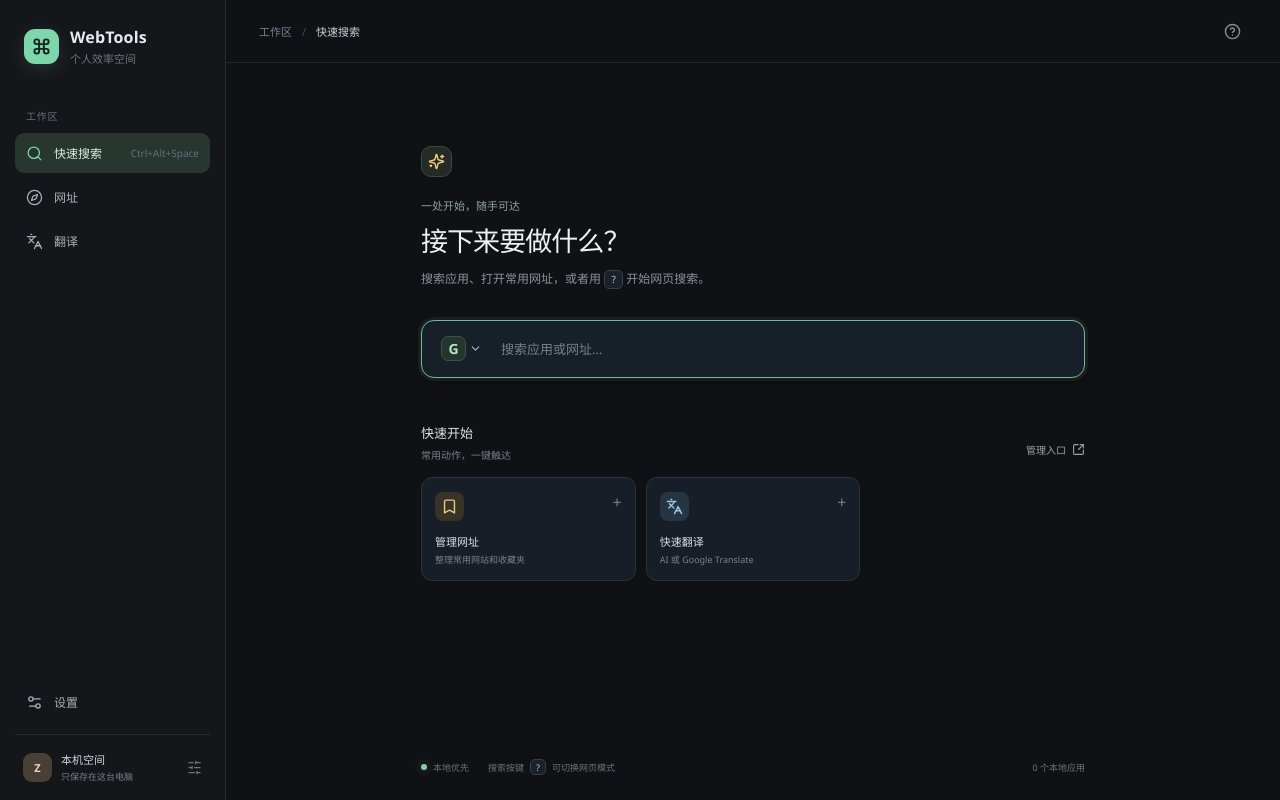
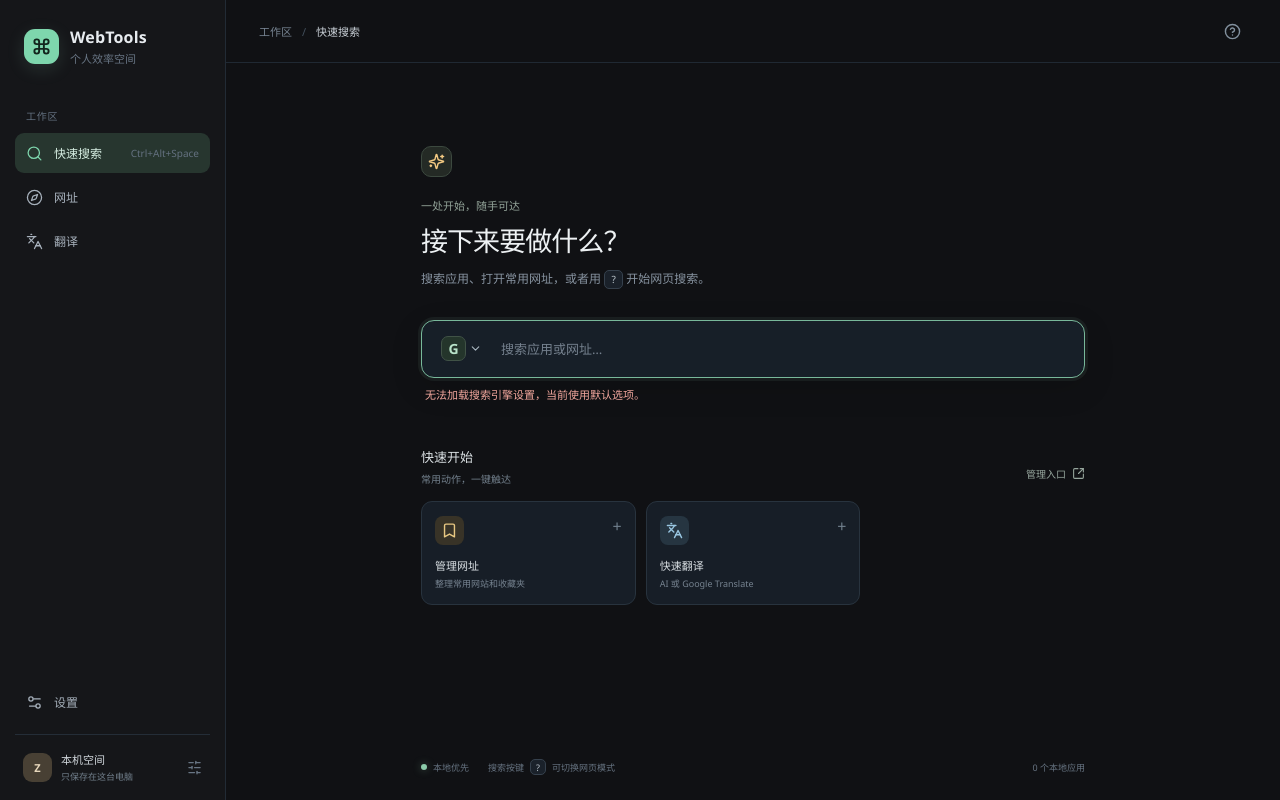
Before and after one commit to dbt64/webtools, a Vue app: page / in a window 1280 px wide. Built offline with nearby package versions, Linux system fonts and the light colour scheme.

Commit message:
Keep search engine picker usable on settings load failure

```diff
--- a/src/features/search/SearchView.vue
+++ b/src/features/search/SearchView.vue
@@ -22,6 +22,7 @@ const searchInput = ref<HTMLInputElement>()
 const enginePicker = ref<HTMLElement>()
 const engineTrigger = ref<HTMLButtonElement>()
 const settingsReady = ref(false)
+const settingsLoadError = ref('')
 const enginePickerOpen = ref(false)
 const enginePickerIndex = ref(0)
 const enginePickerSaving = ref(false)
@@ -87,6 +88,7 @@ async function chooseEngine(engine: SearchEngine): Promise<void> {
     const result = await window.desktop.updateSettings({ defaultSearchEngineId: engine.id })
     if (!result.ok) { enginePickerError.value = result.error.message; return }
     settings.value = result.data
+    settingsLoadError.value = ''
     closeEnginePicker(true)
   } catch {
     enginePickerError.value = '无法保存默认搜索引擎，请重试。'
@@ -114,8 +116,14 @@ async function loadApps(refresh = false): Promise<void> {
   refreshing.value = refresh
   try {
     if (!refresh) {
-      settings.value = await window.desktop.getSettings()
-      settingsReady.value = true
+      try {
+        settings.value = await window.desktop.getSettings()
+        settingsLoadError.value = ''
+      } catch {
+        settingsLoadError.value = '无法加载搜索引擎设置，当前使用默认选项。'
+      } finally {
+        settingsReady.value = true
+      }
     }
     const [loadedApps, entries] = await Promise.all([
       refresh ? window.desktop.refreshApps() : window.desktop.getApps(),
@@ -283,6 +291,7 @@ onUnmounted(() => document.removeEventListener('pointerdown', handleOutsidePoint
         <p v-if="enginePickerError" class="engine-picker-error" role="alert">{{ enginePickerError }}</p>
       </div>
     </div>
+    <p v-if="settingsLoadError" class="engine-load-error" role="alert">{{ settingsLoadError }}</p>
 
     <div v-if="query" class="search-feedback">
       <template v-if="isWebSearch">
@@ -372,4 +381,5 @@ onUnmounted(() => document.removeEventListener('pointerdown', handleOutsidePoint
 .engine-option-check { margin-left: auto; color: #9fdfc3; }
 .engine-add-action { margin-top: 5px; border-top: 1px solid #33414a; border-radius: 0 0 7px 7px; color: #b7d9c3; }
 .engine-picker-error { margin: 7px 9px 5px; color: #ffb0a6; font-size: 11px; }
+.engine-load-error { margin: 8px 4px 0; color: #ffb0a6; font-size: 11px; }
 </style>
```
